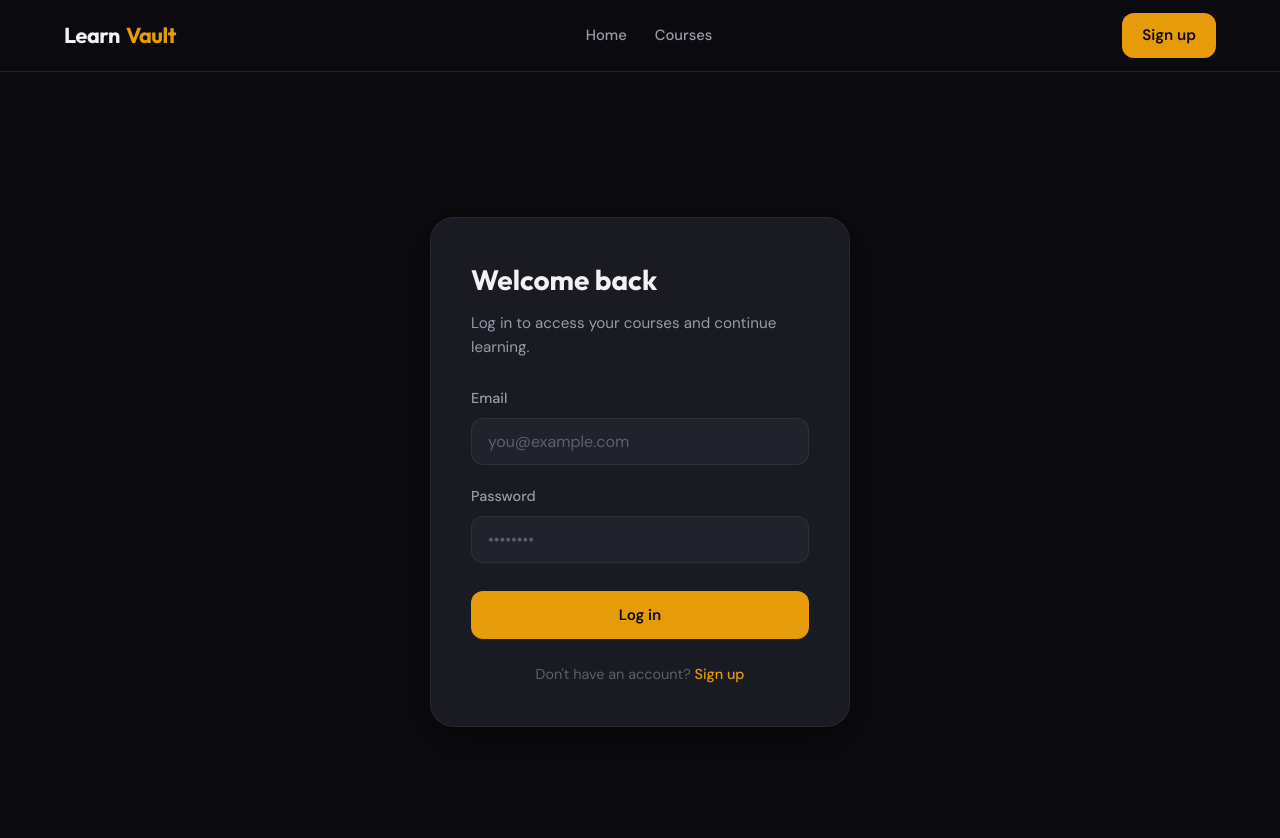
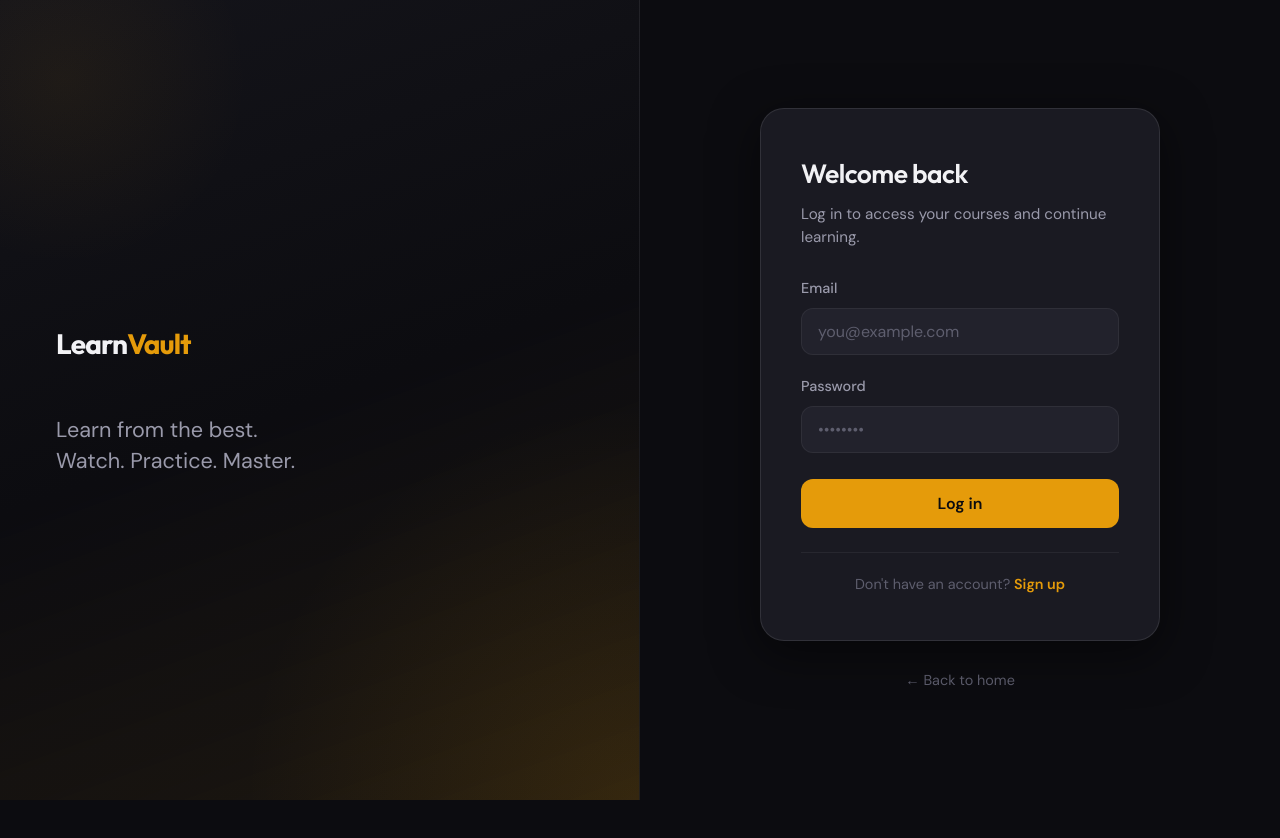
Before and after one commit to wasim-cusit/paidvideoLearningSysUIUX, a plain HTML site: page login.html in a window 1280 px wide. After the commit the page ends 800 px from the top, so only its background shows below. Drawn offline with Linux system fonts and the light colour scheme.

Commit message:
sgin & login

```diff
--- a/css/style.css
+++ b/css/style.css
@@ -494,51 +494,193 @@ main {
   box-shadow: 0 0 0 3px var(--accent-muted);
 }
 
-/* Auth pages */
-.auth-page {
+/* ========== Auth pages (sign in / sign up) – no header/footer ========== */
+.auth-body {
+  padding-top: 0 !important;
+}
+.auth-body main {
+  padding-top: 0;
+}
+
+.auth-screen {
   min-height: 100vh;
-  display: flex;
-  align-items: center;
+  display: grid;
+  grid-template-columns: 1fr 1fr;
+  align-items: stretch;
+}
+@media (max-width: 900px) {
+  .auth-screen {
+    grid-template-columns: 1fr;
+    grid-template-rows: auto 1fr;
+  }
+}
+
+/* Left: branding */
+.auth-brand {
+  background: linear-gradient(160deg, var(--bg-secondary) 0%, var(--bg-primary) 50%, rgba(229, 155, 10, 0.08) 100%);
+  border-right: 1px solid var(--border);
+  display: flex;
+  flex-direction: column;
   justify-content: center;
-  padding: 24px;
+  padding: 48px 56px;
+  position: relative;
+  overflow: hidden;
+}
+@media (max-width: 900px) {
+  .auth-brand {
+    border-right: none;
+    border-bottom: 1px solid var(--border);
+    padding: 40px 24px 32px;
+    min-height: auto;
+  }
+}
+
+.auth-decoration {
+  position: absolute;
+  bottom: 0;
+  right: 0;
+  width: 70%;
+  height: 70%;
+  background: radial-gradient(circle at 100% 100%, var(--accent-muted) 0%, transparent 55%);
+  pointer-events: none;
+}
+.auth-brand::before {
+  content: '';
+  position: absolute;
+  top: -20%;
+  left: -20%;
+  width: 60%;
+  height: 60%;
+  background: radial-gradient(circle, var(--accent-muted) 0%, transparent 60%);
+  opacity: 0.5;
+  pointer-events: none;
+}
+
+.auth-logo {
+  font-family: var(--font-heading);
+  font-size: 1.75rem;
+  font-weight: 700;
+  letter-spacing: -0.03em;
+  color: var(--text-primary);
+  text-decoration: none;
+  position: relative;
+  z-index: 1;
+  display: inline-block;
+  margin-bottom: 48px;
+}
+.auth-logo span {
+  color: var(--accent);
+}
+.auth-logo:hover {
+  opacity: 0.95;
+}
+
+.auth-tagline {
+  font-size: 1.35rem;
+  line-height: 1.45;
+  color: var(--text-secondary);
+  max-width: 320px;
+  position: relative;
+  z-index: 1;
+}
+@media (max-width: 900px) {
+  .auth-brand .auth-logo { margin-bottom: 16px; }
+  .auth-tagline { font-size: 1.1rem; max-width: 100%; }
+}
+
+/* Right: form */
+.auth-form-panel {
+  display: flex;
+  flex-direction: column;
+  align-items: center;
+  justify-content: center;
+  padding: 48px 24px;
+  background: var(--bg-primary);
+}
+@media (max-width: 900px) {
+  .auth-form-panel {
+    padding: 40px 20px 32px;
+    justify-content: flex-start;
+  }
 }
 
 .auth-card {
   width: 100%;
-  max-width: 420px;
+  max-width: 400px;
   background: var(--bg-card);
-  border: 1px solid var(--border);
+  border: 1px solid var(--border-strong);
   border-radius: var(--radius-xl);
-  padding: 40px;
+  padding: 44px 40px;
   box-shadow: var(--shadow-lg);
-}
-
+  position: relative;
+}
 .auth-card h1 {
   font-family: var(--font-heading);
-  font-size: 1.75rem;
+  font-size: 1.65rem;
+  font-weight: 600;
+  letter-spacing: -0.02em;
   margin-bottom: 8px;
 }
-
 .auth-card .subtitle {
   color: var(--text-secondary);
   margin-bottom: 28px;
   font-size: 0.95rem;
-}
-
+  line-height: 1.5;
+}
 .auth-card .btn-primary {
   width: 100%;
   padding: 14px;
-  margin-top: 8px;
-}
-
-.auth-card .footer-link {
+  margin-top: 6px;
+  font-size: 1rem;
+}
+.auth-card .auth-switch {
+  text-align: center;
+  margin-top: 24px;
+  padding-top: 20px;
+  border-top: 1px solid var(--border);
+  color: var(--text-muted);
+  font-size: 0.9rem;
+}
+.auth-card .auth-switch a {
+  color: var(--accent);
+  text-decoration: none;
+  font-weight: 600;
+}
+.auth-card .auth-switch a:hover {
+  text-decoration: underline;
+}
+
+.btn-block {
+  width: 100%;
+}
+
+.auth-back {
+  margin-top: 28px;
+  font-size: 0.9rem;
+}
+.auth-back a {
+  color: var(--text-muted);
+  text-decoration: none;
+}
+.auth-back a:hover {
+  color: var(--accent);
+}
+
+/* Legacy single-column auth (if used elsewhere) */
+.auth-page {
+  min-height: 100vh;
+  display: flex;
+  align-items: center;
+  justify-content: center;
+  padding: 24px;
+}
+.auth-page .auth-card .footer-link {
   text-align: center;
   margin-top: 24px;
   color: var(--text-muted);
   font-size: 0.9rem;
 }
-
-.auth-card .footer-link a {
+.auth-page .auth-card .footer-link a {
   color: var(--accent);
   text-decoration: none;
   font-weight: 500;
@@ -814,20 +956,18 @@ main {
     width: 100%;
   }
 
-  /* Auth */
-  .auth-page {
-    padding: 16px;
-    align-items: flex-start;
-    padding-top: 24px;
+  /* Auth (sign in / sign up) */
+  .auth-form-panel {
+    padding: 24px 16px;
   }
 
   .auth-card {
-    padding: 24px 20px;
+    padding: 32px 24px;
     max-width: 100%;
   }
 
   .auth-card h1 {
-    font-size: 1.5rem;
+    font-size: 1.45rem;
   }
 
   /* Dashboard (student simple) */
--- a/login.html
+++ b/login.html
@@ -6,22 +6,14 @@
   <title>Log in – LearnVault</title>
   <link rel="stylesheet" href="css/style.css">
 </head>
-<body>
-  <header class="app-header">
-    <div class="header-inner">
-      <a href="index.html" class="logo">Learn<span>Vault</span></a>
-      <nav class="nav-links">
-        <a href="index.html">Home</a>
-        <a href="courses.html">Courses</a>
-      </nav>
-      <div class="header-actions">
-        <a href="signup.html" class="btn btn-primary">Sign up</a>
-      </div>
+<body class="auth-body">
+  <div class="auth-screen">
+    <div class="auth-brand">
+      <a href="index.html" class="auth-logo">Learn<span>Vault</span></a>
+      <p class="auth-tagline">Learn from the best.<br>Watch. Practice. Master.</p>
+      <div class="auth-decoration" aria-hidden="true"></div>
     </div>
-  </header>
-
-  <main>
-    <section class="auth-page">
+    <div class="auth-form-panel">
       <div class="auth-card">
         <h1>Welcome back</h1>
         <p class="subtitle">Log in to access your courses and continue learning.</p>
@@ -34,12 +26,13 @@
             <label for="password">Password</label>
             <input type="password" id="password" class="form-control" placeholder="••••••••" required>
           </div>
-          <button type="submit" class="btn btn-primary">Log in</button>
+          <button type="submit" class="btn btn-primary btn-block">Log in</button>
         </form>
-        <p class="footer-link">Don't have an account? <a href="signup.html">Sign up</a></p>
+        <p class="auth-switch">Don't have an account? <a href="signup.html">Sign up</a></p>
       </div>
-    </section>
-  </main>
+      <p class="auth-back"><a href="index.html">← Back to home</a></p>
+    </div>
+  </div>
   <script src="js/main.js"></script>
   <script>
     document.getElementById('login-form').onsubmit = function() {
```
Also changed, not shown: signup.html (+12 -19 lines).
